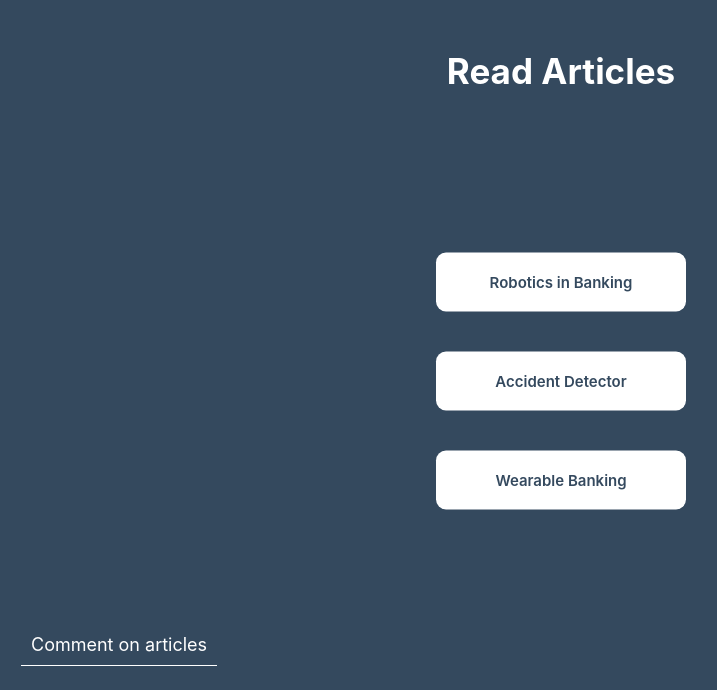
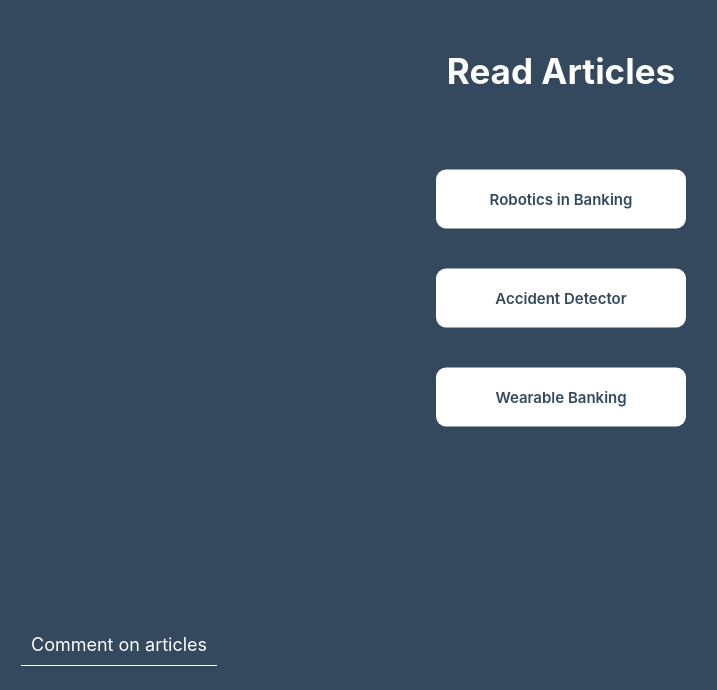
Before and after one commit to hurlaniyhi/Portfolio, a React (Create React App) app: page /articles in a window 1280 px wide. Shown: the top 690 px of the page, without its empty margins (79-796 px from the left). Built offline with nearby package versions, Linux system fonts and the light colour scheme.

Commit message:
make it better

```diff
--- a/package.json
+++ b/package.json
@@ -23,6 +23,7 @@
   },
   "scripts": {
     "start": "serve -s build",
+    "dev": "react-scripts start",
     "build": "react-scripts build",
     "test": "react-scripts test",
     "eject": "react-scripts eject",
--- a/sass/main.scss
+++ b/sass/main.scss
@@ -1875,9 +1875,10 @@ body {
     display: flex;
     flex-direction: column;
     justify-content: center;
-    position: absolute;
-    top: 50%;
-    left: 50%;
+    margin: 20rem 50%;
+    // position: absolute;
+    // top: 50%;
+    // left: 50%;
 
     &-but1 {
       animation-name: moveInside;
--- a/src/portfolio.js
+++ b/src/portfolio.js
@@ -735,7 +735,7 @@ const Portfolio = () => {
                                 <FaFacebookF className="footer__connect-two-info-icon" size={25}/>
                             </a>
 
-                            <a href="https://twitter.com/Kolawol35239232" target="_blank" rel="noopener noreferrer" className="footer__connect-two-info-twitter">
+                            <a href="https://twitter.com/MisterJS" target="_blank" rel="noopener noreferrer" className="footer__connect-two-info-twitter">
                                 <FaTwitter className="footer__connect-two-info-icon" size={25}/>
                             </a>
 
--- a/src/style.css
+++ b/src/style.css
@@ -1188,9 +1188,7 @@ body {
   display: flex;
   flex-direction: column;
   justify-content: center;
-  position: absolute;
-  top: 50%;
-  left: 50%; }
+  margin: 20rem 50%; }
   .articles__container-but1 {
     animation-name: moveInside;
     animation-duration: 1s;
```
